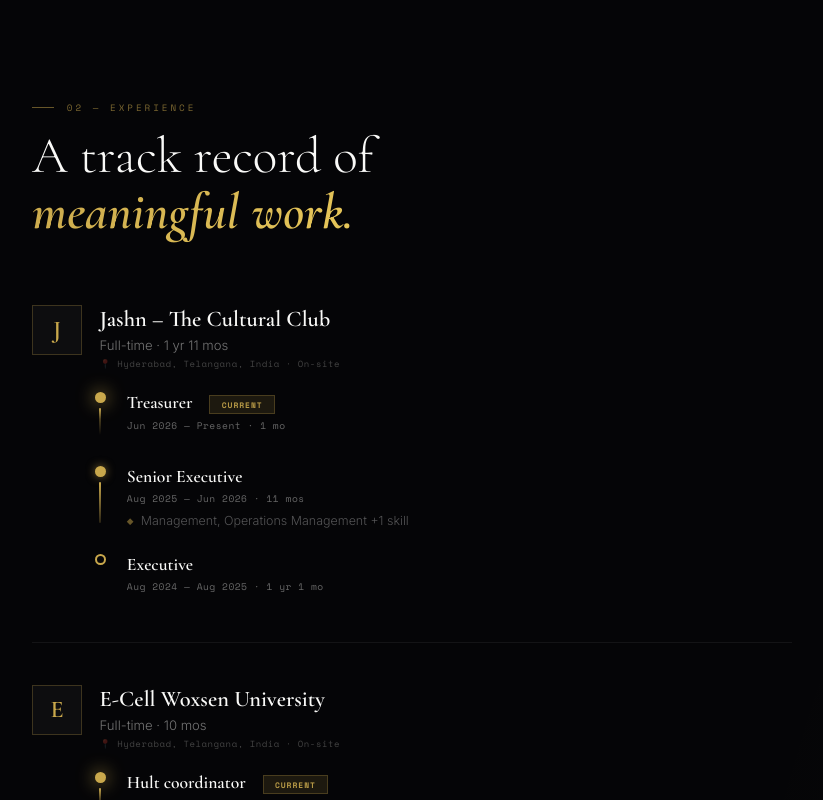
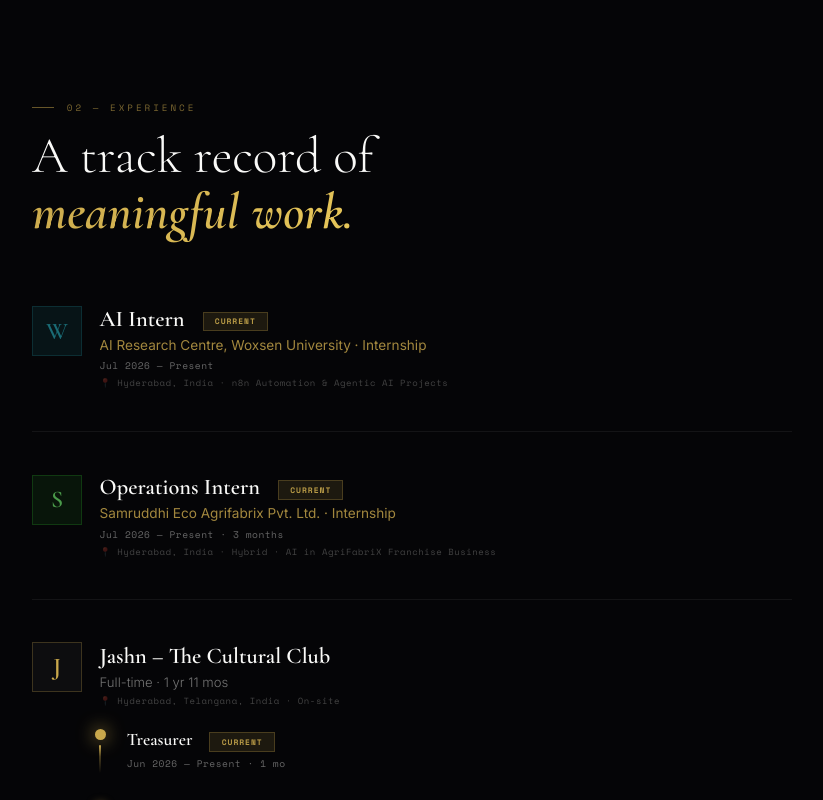
Before and after one commit to Shivaa-art/Portfolio, a plain HTML site: page index.html in a window 1280 px wide. Shown: the part 2298-3098 px from the top of the page, without its empty margins (48-871 px from the left). Drawn offline with nearby package versions, Linux system fonts and the light colour scheme.

Commit message:
Update internship stats and add experience entries
Updated internship statistics and added new experience entries for AI and Operations internships.

```diff
--- a/index.html
+++ b/index.html
@@ -895,7 +895,7 @@ footer p{
       <a href="#exp" class="btn-ghost">View Work →</a>
     </div>
     <div class="h-stats">
-      <div><span class="stat-n">6+</span><span class="stat-l">Roles & Internships</span></div>
+      <div><span class="stat-n">8+</span><span class="stat-l">Roles & Internships</span></div>
       <div><span class="stat-n">16</span><span class="stat-l">Certifications</span></div>
       <div><span class="stat-n">3+</span><span class="stat-l">Years Active</span></div>
     </div>
@@ -973,6 +973,25 @@ footer p{
   <div class="s-label">02 — Experience</div>
   <h2 class="s-title rv">A track record of<br><em>meaningful work.</em></h2>
   <div class="exp-wrap rv-left">
+<div class="exp-company exp-single">
+  <div class="co-logo" style="background:rgba(26,107,117,.15);color:#1a6b75;border-color:rgba(26,107,117,.3);">W</div>
+  <div>
+    <div class="single-title">AI Intern <span class="badge">Current</span></div>
+    <div class="single-org">AI Research Centre, Woxsen University · Internship</div>
+    <div class="single-dates">Jul 2026 — Present</div>
+    <div class="single-loc">📍 Hyderabad, India · n8n Automation & Agentic AI Projects</div>
+  </div>
+</div>
+
+<div class="exp-company exp-single">
+  <div class="co-logo" style="background:rgba(34,139,34,.12);color:#4a9a4a;border-color:rgba(34,139,34,.3);">S</div>
+  <div>
+    <div class="single-title">Operations Intern <span class="badge">Current</span></div>
+    <div class="single-org">Samruddhi Eco Agrifabrix Pvt. Ltd. · Internship</div>
+    <div class="single-dates">Jul 2026 — Present · 3 months</div>
+    <div class="single-loc">📍 Hyderabad, India · Hybrid · AI in AgriFabriX Franchise Business</div>
+  </div>
+</div>
 
     <div class="exp-company">
       <div class="co-head">
```
